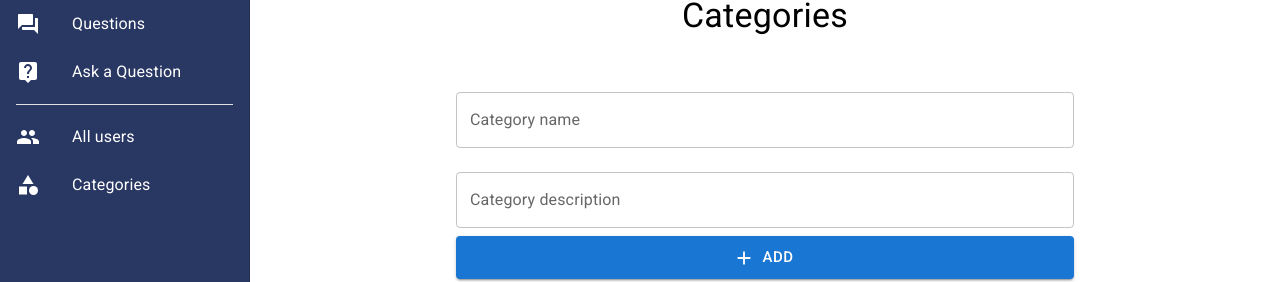
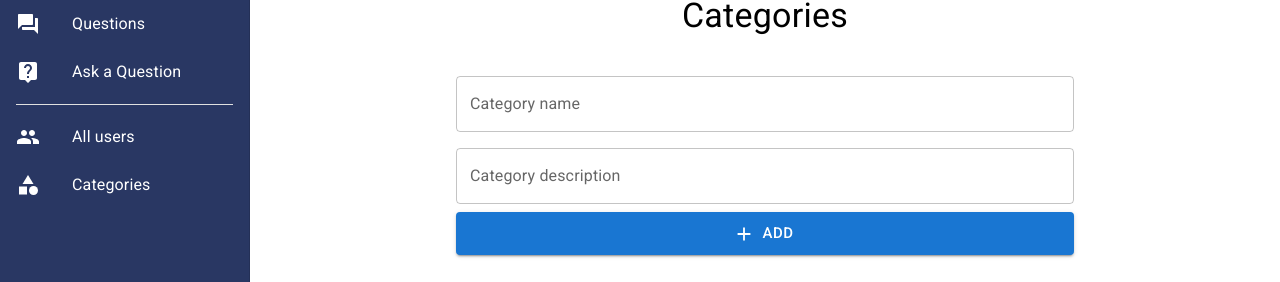
Before and after one commit to OmedM/Questions-community-project, a React (Create React App) app: page /main/admin-categories in a window 1280 px wide. Shown: the part 121-403 px from the top of the page. Built offline with nearby package versions, Linux system fonts and the light colour scheme; no server answers; a web font is replaced by a local one.

Commit message:
Adding category by admin completed

```diff
--- a/src/components/admin-categories.js
+++ b/src/components/admin-categories.js
@@ -17,14 +17,21 @@ import { addCategories } from '../API/api.js';
 import { deleteCategories } from '../API/api.js';
 
 function AdminCategories() {
-    const [newCategory, setNewCategory] = React.useState({
+    const [inputs, setInputs] = React.useState({
         categoryName: '',
         categoryDescription: ''
     });
 
+    const handleChange = (event) => {
+        const name = event.target.name;
+        const value = event.target.value;
+        setInputs(values => ({...values, [name]: value}))
+    }
+
     const dispatch = useDispatch();
 
     const category = useSelector((state) => state.categories.categories);
+    const token = useSelector((state) => state.user.currentToken);
 
     React.useEffect(() => {
         refresh();
@@ -33,7 +40,7 @@ function AdminCategories() {
     const refresh = async () => {
         try {
             const res =  await axios.get(getCategories)
-                dispatch(categoriesActions.adminUsersList(res.data.categories));
+                dispatch(categoriesActions.adminCategoriesList(res.data.categories));
         }
         catch (errors) {
             alert('Something went wrong!');
@@ -42,8 +49,11 @@ function AdminCategories() {
 
     const post = async () => {
         try {
-            const res = await axios.post(addCategories, { "name": "test", "description": "test test" });
-            console.log(res)
+            const res = await axios.post(addCategories, { "name": inputs.categoryName, "description": inputs.categoryDescription }, {
+                headers: {
+                  Authorization: 'Bearer ' + token //the token is a variable which holds the token
+                }
+               });
         }
         catch (errors) {
             alert('Something went wrong!');
@@ -79,8 +89,23 @@ function AdminCategories() {
             >
                 Categories
             </Typography>
-            <TextField id="outlined-basic" label="Category name" variant="outlined" fullWidth margin='normal'/>
-            <TextField id="outlined-basic" label="Category description" variant="outlined" fullWidth margin='normal'/>
+            <TextField
+                label="Category name"
+                variant="outlined"
+                fullWidth
+                name='categoryName'
+                value={inputs.categoryName || ''}
+                onChange={handleChange}
+            />
+            <TextField
+                label="Category description"
+                variant="outlined"
+                margin='normal'
+                fullWidth
+                name='categoryDescription'
+                value={inputs.categoryDescription || ''}
+                onChange={handleChange}
+            />
             <Button
                 onClick={post}
                 variant='contained'
@@ -114,7 +139,7 @@ function AdminCategories() {
                     {
                         category.map(
                             (category) => {
-                                return <option key={category.id} value={category.id}>{category.name}</option>
+                                return <option key={category.id} value={category.id}>{category.name} ({category.description})</option>
                             }
                         )
                     }
--- a/src/components/ask-question-page.js
+++ b/src/components/ask-question-page.js
@@ -30,7 +30,7 @@ function Ask() {
         try {
         const res =  await axios.get(getCategories)
             setCategories(res.data.categories)
-            dispatch(categoriesActions.adminUsersList(res.data.categories));
+            dispatch(categoriesActions.adminCategoriesList(res.data.categories));
         }
         catch (errors) {
         alert('Something went wrong!')
--- a/src/components/login-page.js
+++ b/src/components/login-page.js
@@ -5,10 +5,11 @@ import LoginIcon from '@mui/icons-material/Login';
 import TextField from "@mui/material/TextField";
 import Button from "@mui/material/Button";
 import { ButtonGroup, Typography } from '@mui/material';
-import { useDispatch } from 'react-redux';
+import { useDispatch, useSelector } from 'react-redux';
 import { testActions } from '../redux/test-slice.js';
 import axios from 'axios';
-import { postUserLogin } from '../API/api.js'
+import { postUserLogin } from '../API/api.js';
+import { userActions } from '../redux/user-slice.js';
 
 function LoginPage() {
     const [inputs, setInputs] = React.useState({
@@ -20,7 +21,6 @@ function LoginPage() {
         const name = event.target.name;
         const value = event.target.value;
         setInputs(values => ({...values, [name]: value}))
-        console.log(inputs)
     }
 
     const handleSubmit = async () => {
@@ -29,7 +29,7 @@ function LoginPage() {
                 "email": inputs.email,
                 "password": inputs.password
             })
-            console.log(res.data)
+            dispatch(userActions.currentUser(res.data))
         }
         catch (errors) {
             alert('Something went wrong!');
@@ -74,7 +74,7 @@ function LoginPage() {
             >
                 <LoginIcon fontSize="large"/>
                 <TextField
-                    id="outlined-basic"
+                    id="outlined-basicE"
                     label="Username"
                     variant="outlined"
                     fullWidth
@@ -83,9 +83,10 @@ function LoginPage() {
                     onChange={handleChange}
                 />
                 <TextField
-                    id="outlined-basic"
+                    id="outlined-basicP"
                     label="Password"
                     variant="outlined"
+                    type='password'
                     fullWidth
                     name='password'
                     value={inputs.password || ''}
--- a/src/components/questions-page.js
+++ b/src/components/questions-page.js
@@ -66,7 +66,7 @@ export default function BasicTabs() {
   const getCategoriesData = async () => {
       try {
       const res =  await axios.get(getCategories)
-          dispatch(categoriesActions.adminUsersList(res.data.categories));
+          dispatch(categoriesActions.adminCategoriesList(res.data.categories));
       }
       catch (errors) {
       alert('Something went wrong!')
--- a/src/redux/categories-slice.js
+++ b/src/redux/categories-slice.js
@@ -1,5 +1,4 @@
 import { createSlice } from '@reduxjs/toolkit';
-import axios from 'axios';
 
 const categoriesSlice = createSlice({
     name: 'categories',
@@ -7,8 +6,8 @@ const categoriesSlice = createSlice({
         categories: []
     },
     reducers: {
-        adminUsersList(state, action) {
-            state.categories = action.payload
+        adminCategoriesList(state, action) {
+            state.categories = action.payload;
         }
     }
 });
--- a/src/redux/role-slice.js
+++ b/src/redux/role-slice.js
@@ -8,7 +8,7 @@ const roleSlice = createSlice({
     },
     reducers: {
         roles(state, action) {
-            state.roles = action.payload
+            state.roles = action.payload;
         }
     }
 });
--- a/src/redux/user-slice.js
+++ b/src/redux/user-slice.js
@@ -4,23 +4,16 @@ import axios from 'axios';
 const userSlice = createSlice({
     name: 'user',
     initialState: {
-        users: []
+        users: [],
+        currentToken: []
     },
     reducers: {
-        addUser(state, action) {
-            const API = 'https://api.qa-ranj.interns.dev.krd/v1/users/register';
-
-            axios.post(API, {
-                "role": "responder",
-                "firstName": "aaa",
-                "lastName": "bbb",
-                "displayName": "aaabbb",
-                "password": "aaabbb12345",
-                "email": "ab@example.com"
-            }).catch(() => { alert('Some thing goes wrong!') })
+        currentUser(state, action) {
+            state.currentToken = action.payload.access;
+            console.log(state.currentToken)
         },
         adminUsersList(state, action) {
-            state.users = action.payload
+            state.users = action.payload;
         }
     }
 });
```
